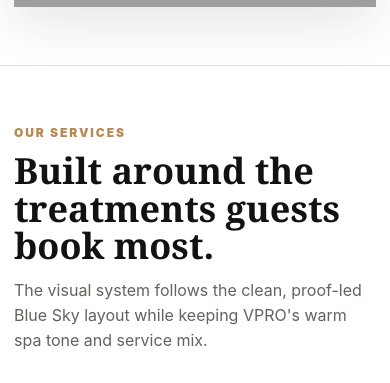
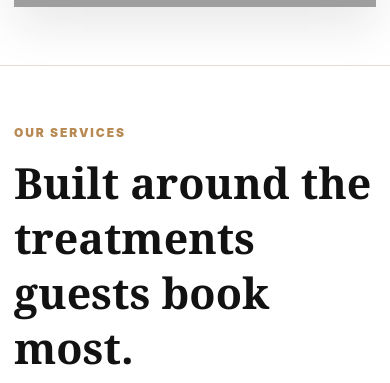
Before and after one commit to CathySong/vprospa, a website built with Vite: page index.html in a window 390 px wide. Shown: the part 1580-1963 px from the top of the page. Built offline with nearby package versions, Linux system fonts and the light colour scheme; grey boxes are pictures that could not be loaded.

Commit message:
Increase services heading line spacing

```diff
--- a/styles.css
+++ b/styles.css
@@ -278,14 +278,14 @@ h1 {
 
 .section__head > div {
   display: grid;
-  gap: 12px;
+  gap: 16px;
 }
 
 .section__head h2 {
   max-width: 720px;
   font-family: "Cormorant Garamond", Georgia, serif;
   font-size: clamp(36px, 5.6vw, 58px);
-  line-height: 1.04;
+  line-height: 1.28;
 }
 
 .section__head p {
@@ -647,7 +647,12 @@ h1 {
   }
 
   .section__head > div {
-    gap: 10px;
+    gap: 14px;
+  }
+
+  .section__head h2 {
+    font-size: clamp(34px, 11vw, 44px);
+    line-height: 1.28;
   }
 
   .section__head p {
```
